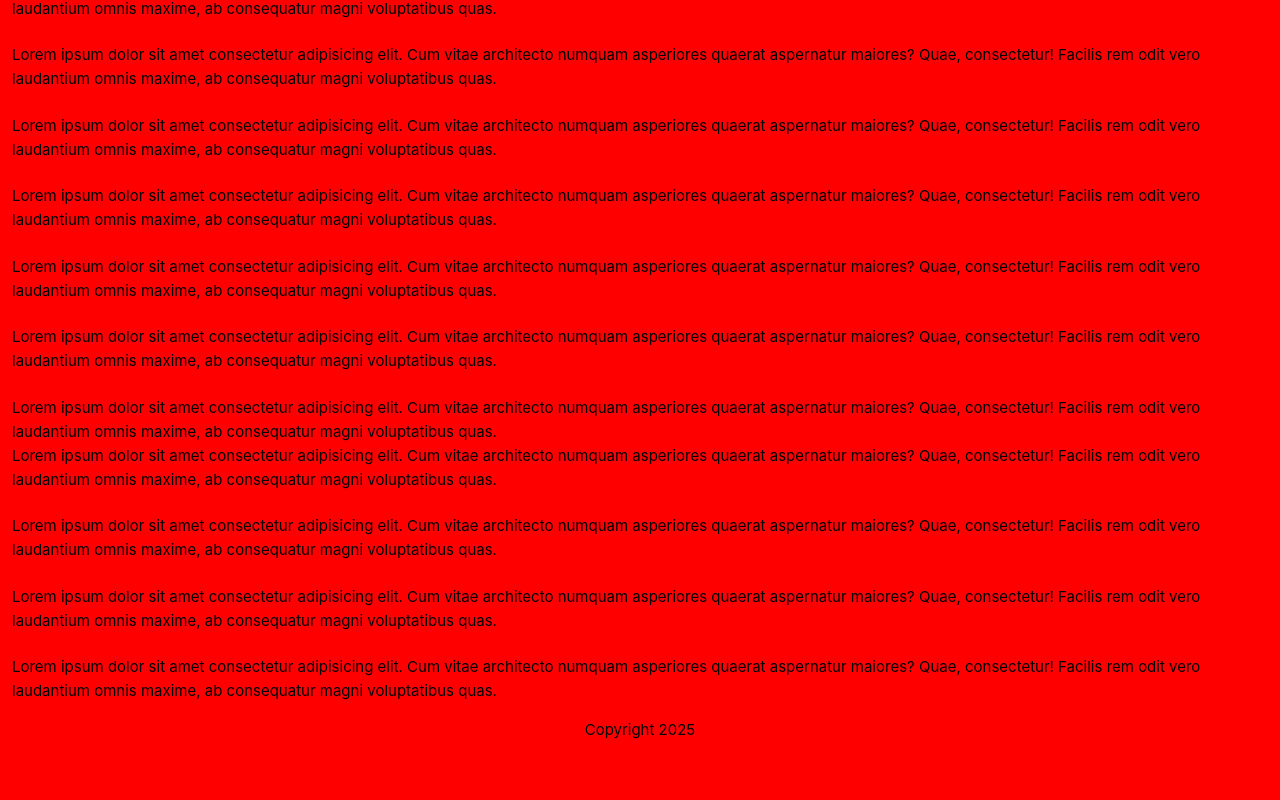
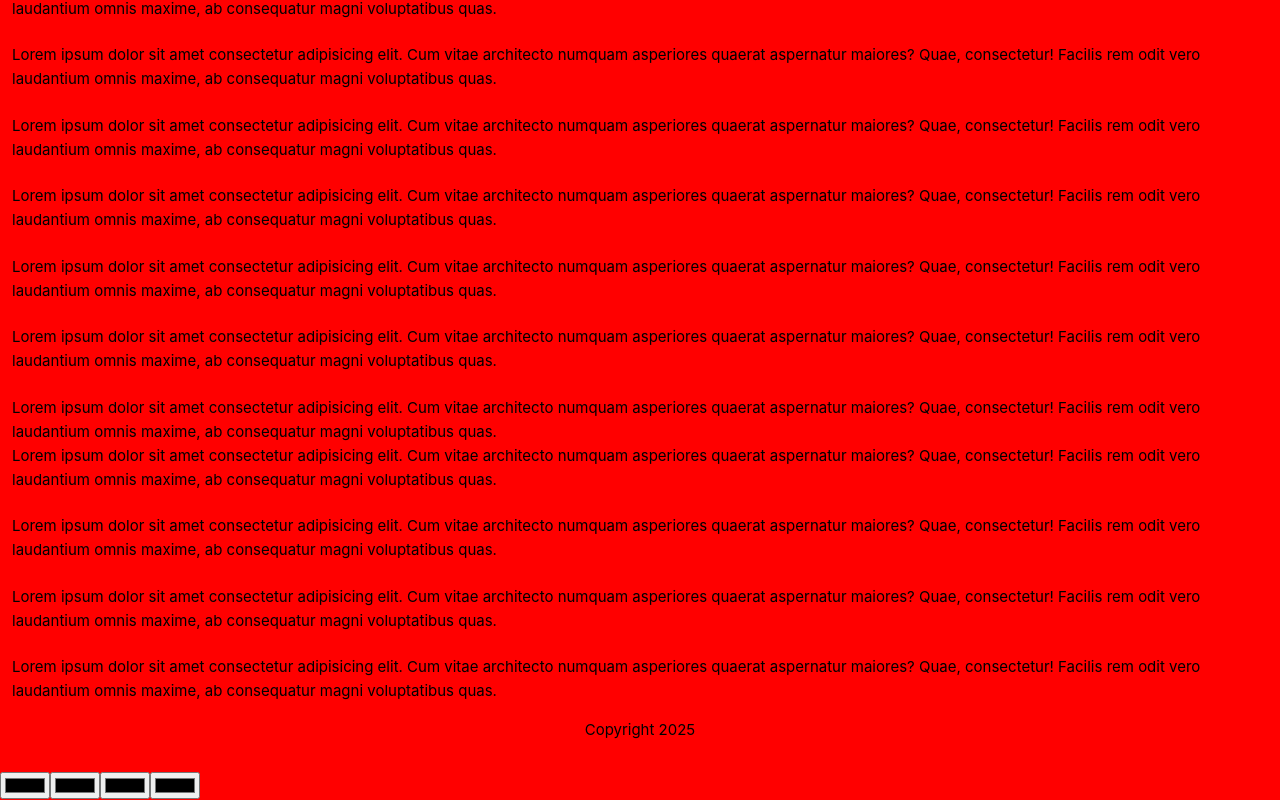
Before and after one commit to adrianjguerrero/customisable-page, a Vue app: page / in a window 1280 px wide. Shown: the part 374-1174 px from the top of the page. Before the commit the page ends 1146 px from the top, so only its background shows below. Built offline with nearby package versions, Linux system fonts and the light colour scheme.

Commit message:
base editor and store editor

```diff
--- a/src/components/EditorPage.vue
+++ b/src/components/EditorPage.vue
@@ -1,6 +1,32 @@
-<script setup></script>
+<script setup>
+import { useEditorStore } from '@/stores/editor'
+
+function camelCaseToParamCase(camelCaseString) {
+  return camelCaseString.replace(/([a-z0-9]|(?=[A-Z]))([A-Z])/g, '$1-$2').toLowerCase()
+}
+
+const editorStore = useEditorStore()
+
+function setValueonStore(e, stateProperty, elementSelector = ':root') {
+  editorStore[stateProperty] = e.target.value
+  document
+    .querySelector(elementSelector)
+    .style.setProperty(`--${camelCaseToParamCase(stateProperty)}`, e.target.value)
+}
+</script>
 <template>
-  <div>here you choose</div>
+  <div>
+    <input type="color" @input="setValueonStore($event, 'mainColor')" />
+    <input type="color" @input="setValueonStore($event, 'textColor')" />
+    <input
+      type="color"
+      @input="setValueonStore($event, 'jumbotronBackgroundColor', 'header .jumbotron')"
+    />
+    <input
+      type="color"
+      @input="setValueonStore($event, 'jumbotronTextColor', 'header .jumbotron')"
+    />
+  </div>
 </template>
 
 <style></style>
--- a/src/stores/editor.js
+++ b/src/stores/editor.js
@@ -2,12 +2,22 @@ import { ref } from 'vue'
 import { defineStore } from 'pinia'
 
 export const useEditorStore = defineStore('editor', () => {
-  const showEditor = ref(false)
-  // const doubleCount = computed(() => count.value * 2)
+  const showEditor = ref(true)
+  const mainColor = ref('')
+  const textColor = ref('')
+  const jumbotronBackgroundColor = ref('')
+  const jumbotronTextColor = ref('')
 
   function toggleShowEditor() {
     showEditor.value = !showEditor.value
   }
 
-  return { showEditor, toggleShowEditor }
+  return {
+    toggleShowEditor,
+    showEditor,
+    mainColor,
+    textColor,
+    jumbotronBackgroundColor,
+    jumbotronTextColor,
+  }
 })
```
